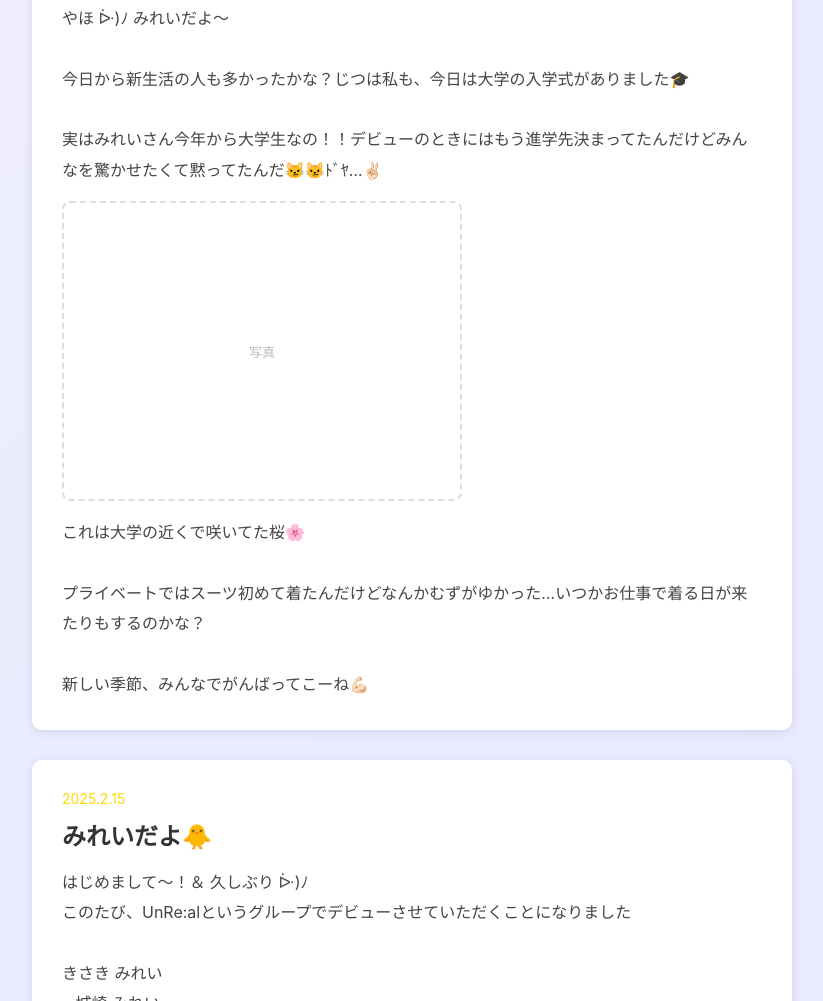
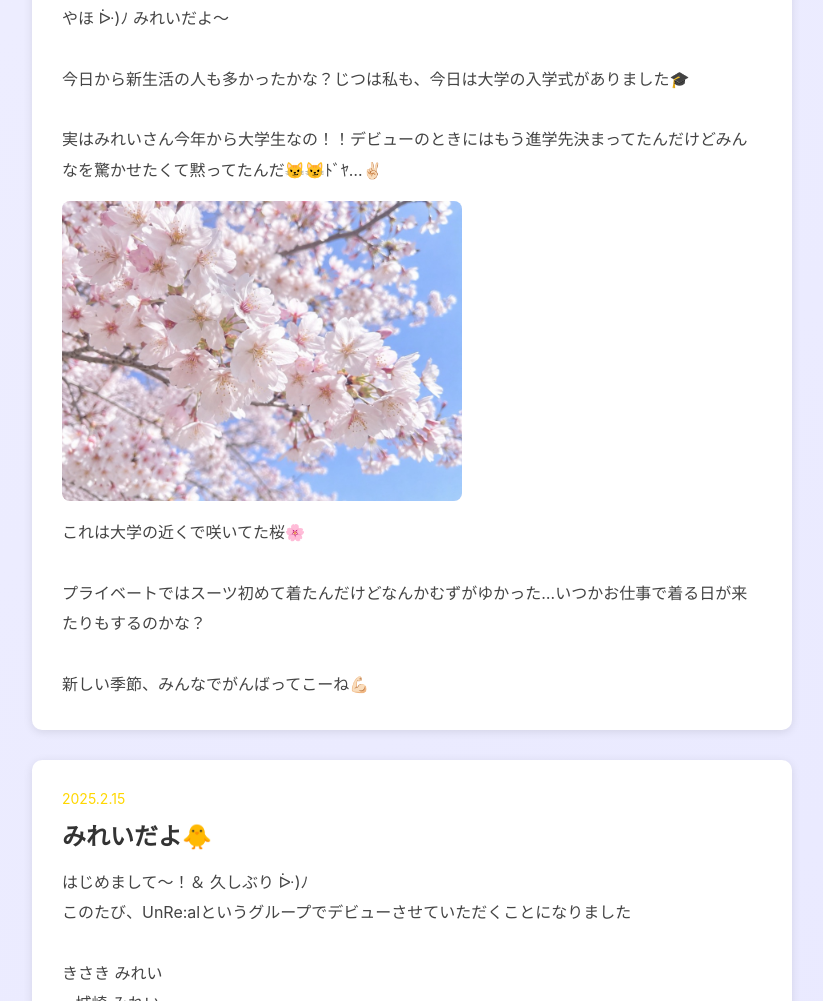
Before and after one commit to easter-party/UnReal, a plain HTML site: page blog/mirei/index.html in a window 1280 px wide. Shown: the part 4056-5057 px from the top of the page, without its empty margins (228-1051 px from the left). Drawn offline with Linux system fonts and the light colour scheme.

Commit message:
feat: みれいのブログ「新生活」に桜の写真を配置
Co-Authored-By: Claude Opus 5.5 <noreply@anthropic.com>

```diff
--- a/blog/mirei/index.html
+++ b/blog/mirei/index.html
@@ -303,7 +303,7 @@
 今日から新生活の人も多かったかな？じつは私も、今日は大学の入学式がありました🎓
 
 実はみれいさん今年から大学生なの！！デビューのときにはもう進学先決まってたんだけどみんなを驚かせたくて黙ってたんだ😼😼ﾄﾞﾔ…✌🏻</p>
-            <div class="post-photo">写真</div>
+            <img class="post-image" src="../../images/blog/mirei/20250406.jpg" alt="大学の近くで咲いてた桜">
             <p class="post-text">これは大学の近くで咲いてた桜🌸
 
 プライベートではスーツ初めて着たんだけどなんかむずがゆかった…いつかお仕事で着る日が来たりもするのかな？
```
Also changed, not shown: blog_ex/mirei.html (+1 -1 lines), images/blog/mirei/20250406.jpg (added).
